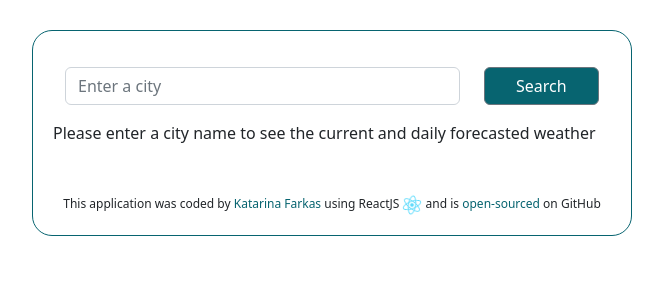
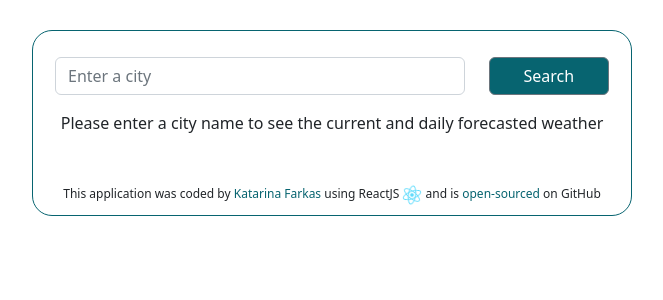
Before and after one commit to Katarina-411/react-weather-app, a React (Create React App) app: page / in a window 1280 px wide. Shown: the top 300 px of the page, without its empty margins (308-971 px from the left). Built offline with nearby package versions, Linux system fonts and the light colour scheme.

Commit message:
Adjust container padding

```diff
--- a/src/App.css
+++ b/src/App.css
@@ -2,7 +2,7 @@
   border: 1px solid #076470;
   border-radius: 20px;
   margin: 30px auto;
-  padding: 20px;
+  padding: 10px;
   max-width: 600px !important;
   min-width: 300px;
   min-height: 80px;
--- a/src/Search.js
+++ b/src/Search.js
@@ -75,7 +75,7 @@ export default function Search() {
           <WeatherForecast coordinates={weather.coordinates} />{" "}
         </div>
       ) : (
-        <p className="weather">
+        <p className="weather container text-center">
           Please enter a city name to see the current and daily forecasted
           weather
         </p>
--- a/src/WeatherInfo.js
+++ b/src/WeatherInfo.js
@@ -11,7 +11,7 @@ export default function WeatherInfo(props) {
     <div>
       <div className="container weather">
         <div className="row mt-3">
-          <div className="col-6">
+          <div className="col-7">
             <h1>
               {props.data.city}, {props.data.country}
             </h1>
```
